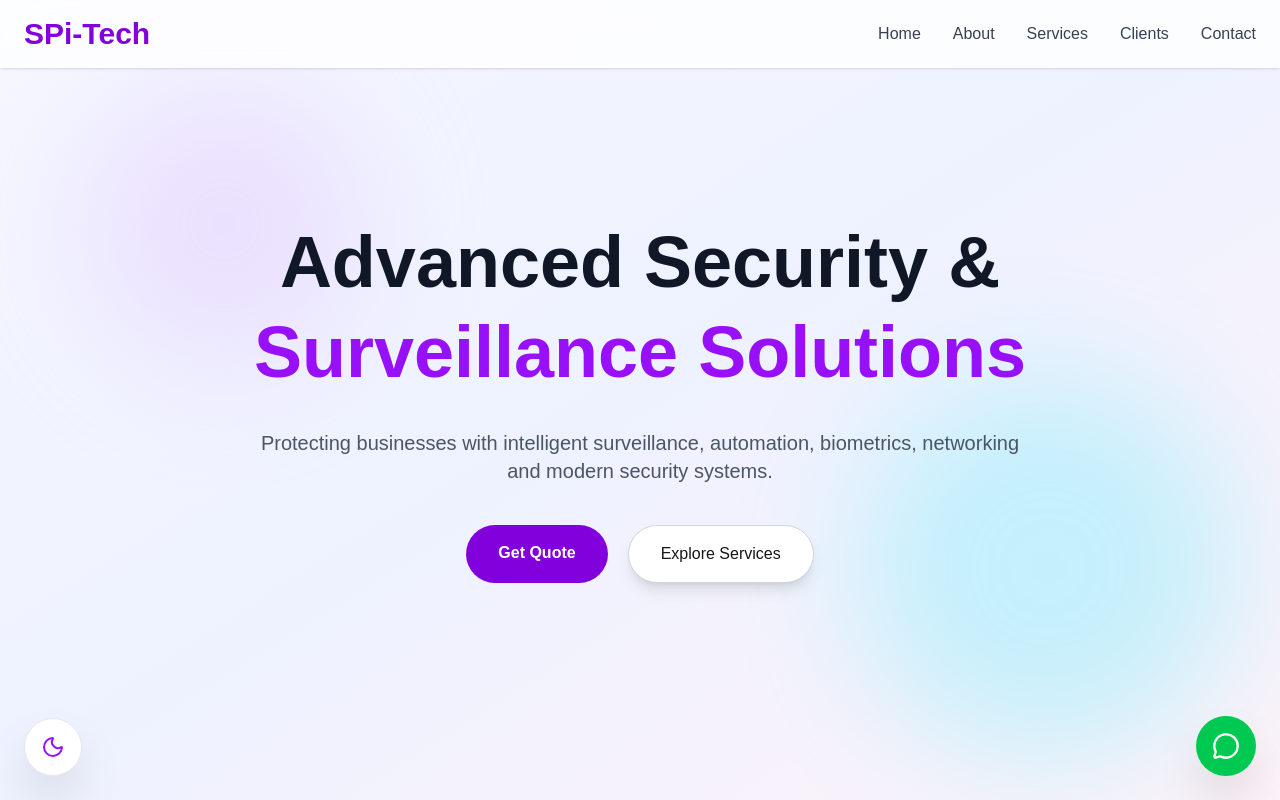
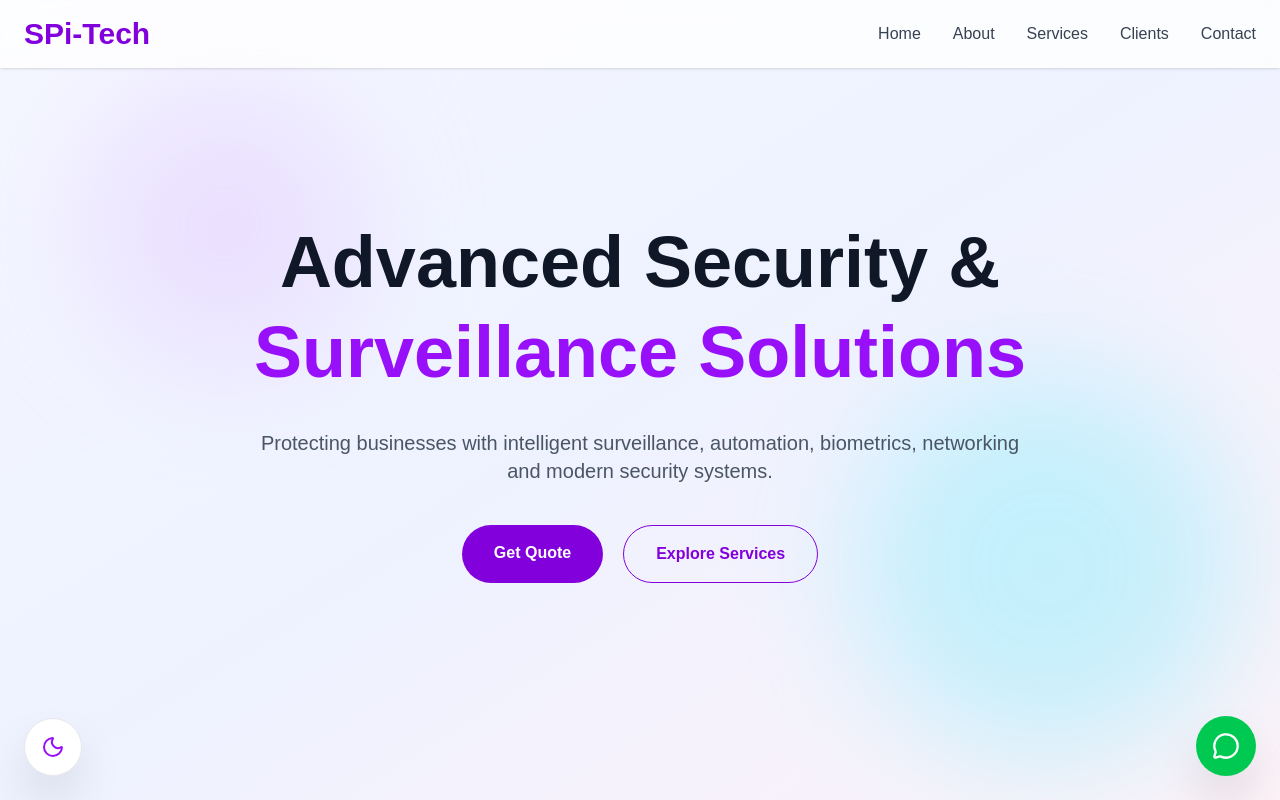
Before and after one commit to Deepikasankaranarayanan/spitech-automation-project, a Next.js app: page / in a window 1280 px wide. Shown: the top 800 px of the page. Built offline with nearby package versions, Linux system fonts and the light colour scheme.

Commit message:
Fixed explore services scroll

```diff
--- a/components/Hero.tsx
+++ b/components/Hero.tsx
@@ -53,9 +53,12 @@ export default function Hero() {
   Get Quote
 </a>
 
-          <button className="bg-white border border-gray-300 hover:border-purple-500 hover:text-purple-600 transition px-8 py-4 rounded-full shadow-lg">
-            Explore Services
-          </button>
+        <a
+  href="#services"
+  className="inline-block px-8 py-4 rounded-full border border-purple-700 text-purple-700 font-semibold hover:bg-purple-700 hover:text-white transition duration-300"
+>
+  Explore Services
+</a>
 
         </motion.div>
 
```
